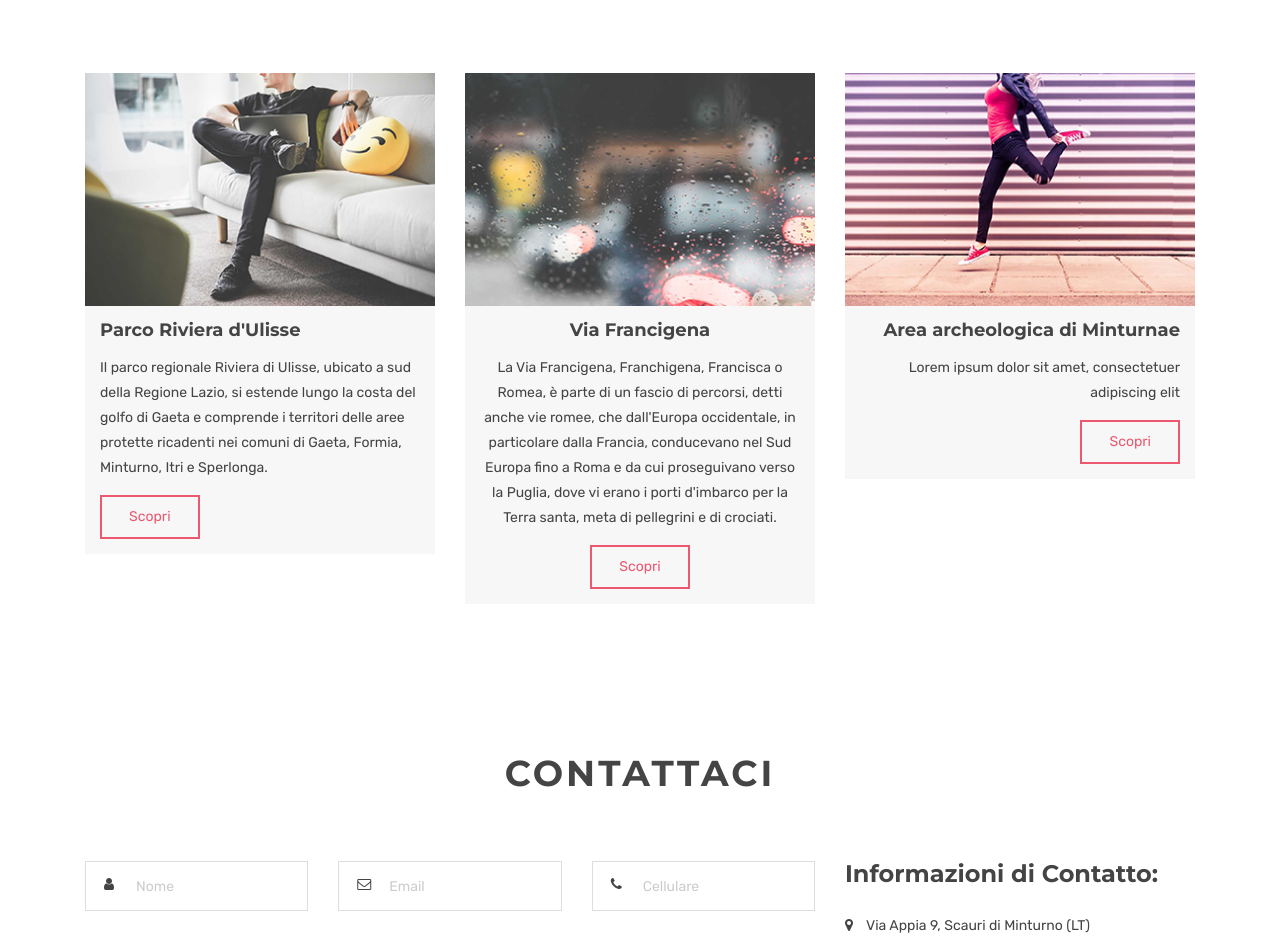
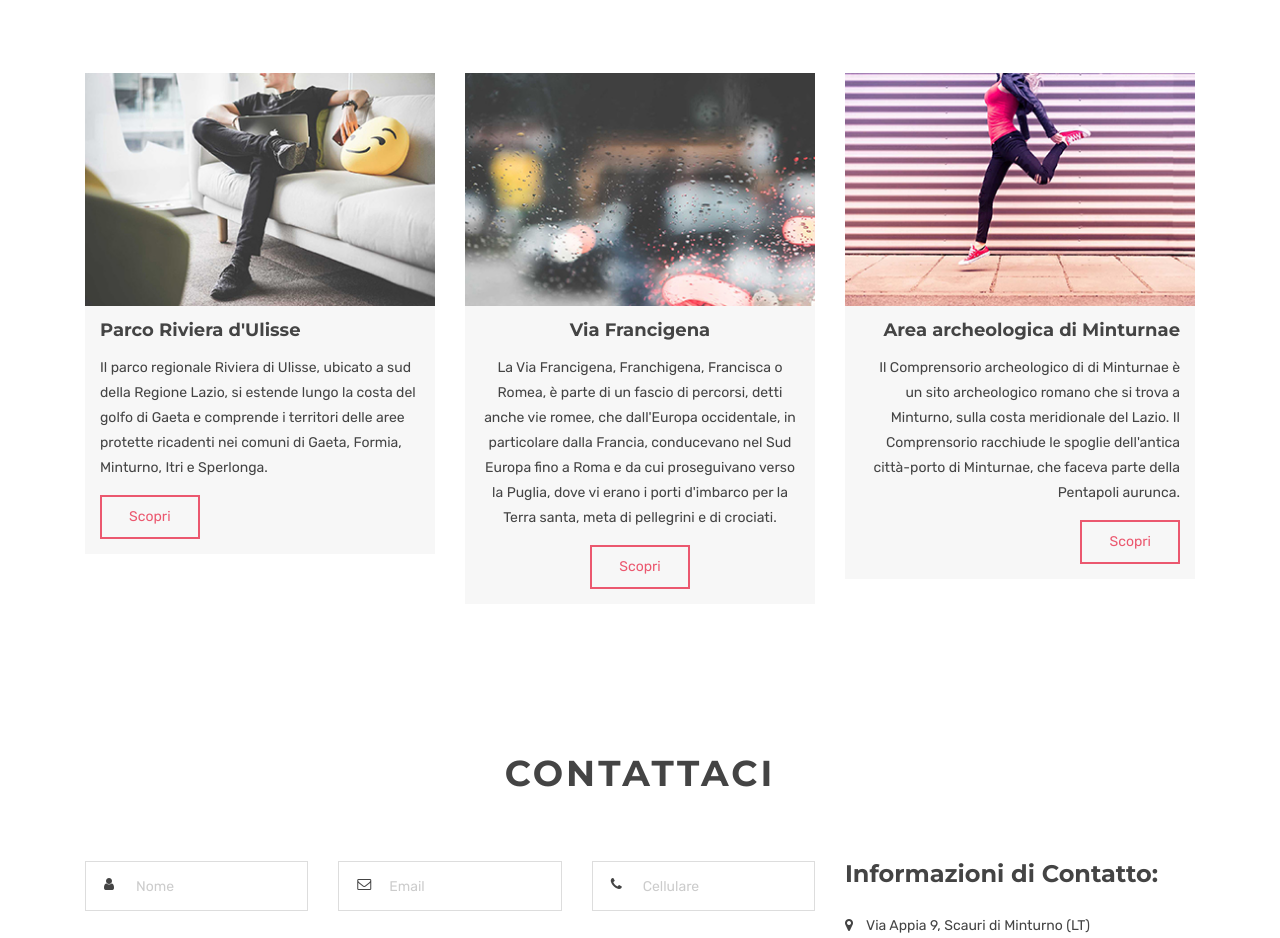
Before and after one commit to filippo-fresilli/villina-scauri, a Jekyll site: the page built from index.html, in a window 1280 px wide. Shown: the part 2878-3816 px from the top of the page. Built offline with Jekyll 4.4.1, drawn with Linux system fonts in a browser that asks for light colours.

Commit message:
adding Minturnae info

```diff
--- a/index.html
+++ b/index.html
@@ -628,7 +628,7 @@ canonical: https://villinascauri.com
           <div class="card-block text-right">
             <h3 class="card-title">Area archeologica di Minturnae</h3>
             <p class="card-text">
-              Lorem ipsum dolor sit amet, consectetuer adipiscing elit
+              Il Comprensorio archeologico di di Minturnae è un sito archeologico romano che si trova a Minturno, sulla costa meridionale del Lazio. Il Comprensorio racchiude le spoglie dell'antica città-porto di Minturnae, che faceva parte della Pentapoli aurunca.
             </p>
             <a href="https://www.beniculturali.it/mibac/opencms/MiBAC/sito-MiBAC/Luogo/MibacUnif/Luoghi-della-Cultura/visualizza_asset.html?id=157374&pagename=157031" class="btn card-btn btn-common">
               Scopri
```
